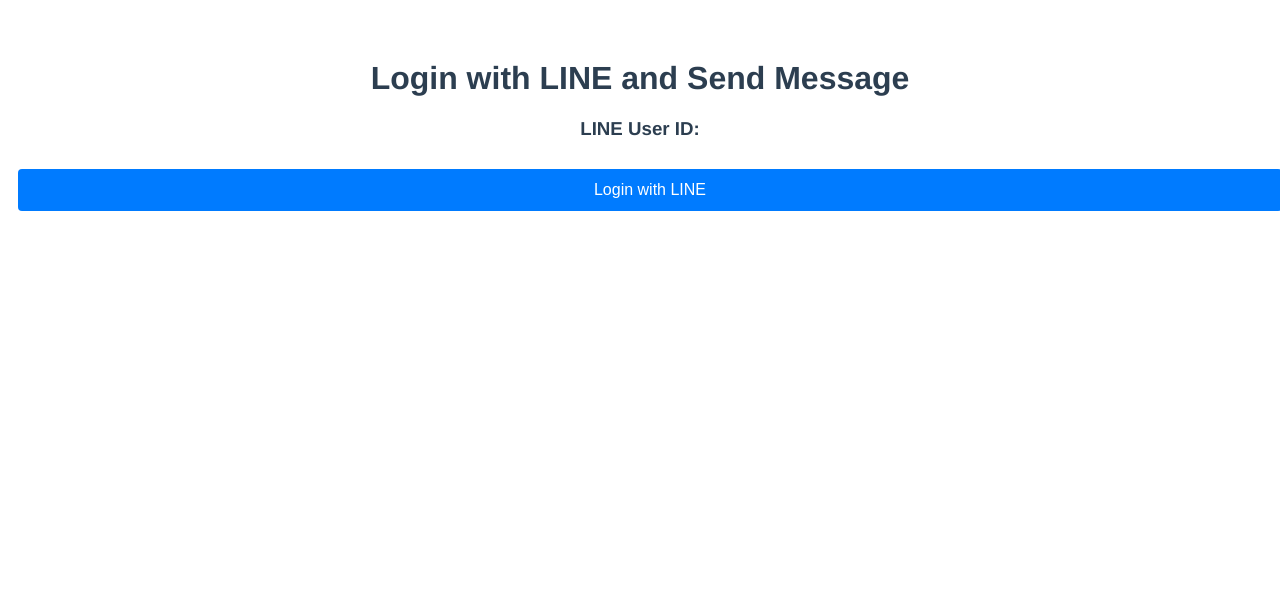
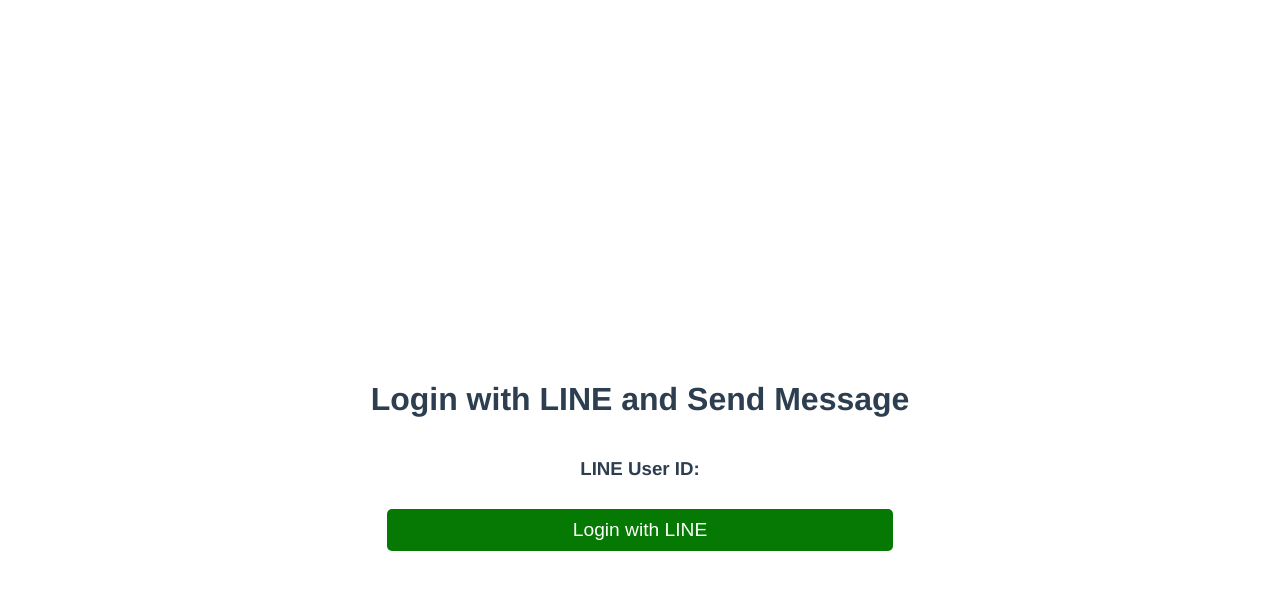
Before and after one commit to WeZaPro/LIFFAPP-CONVERSION, a Vue app: page / in a window 1280 px wide. Shown: the top 590 px of the page. Built offline with nearby package versions, Linux system fonts and the light colour scheme; no server answers.

Commit message:
update login page5

```diff
--- a/src/views/Home.vue
+++ b/src/views/Home.vue
@@ -12,23 +12,26 @@
 
 <script>
 import liff from '@line/liff'
+import axios from 'axios'
 import Cookies from 'js-cookie'
-import axios from 'axios'
 
 export default {
   data() {
     return {
-      lineUid_fromToken: '',
+      imgShow: 'https://www.doctorgarn.com/wp-content/uploads/2024/01/bg4-03.png',
+      imgBanner: 'https://www.doctorgarn.com/wp-content/uploads/2024/01/font-2.png',
       _profile: {},
       _profilePictureUrl: '',
       userId: null,
+      _userId: null,
+      lineUid_fromToken: '',
       accessToken: null,
       adsId: null,
       adsId_cookieValue: null,
-      url: process.env.VITE_LIFF_LOGIN_URL,
-      _clientId: 'YOUR_CLIENT_ID',
-      _clientSecret: 'YOUR_CLIENT_SECRET',
-      _api_sendMessage: process.env.VITE_API_URL + '/send-message',
+      // url: process.env.VITE_LIFF_LOGIN_URL,
+      // _clientId: 'YOUR_CLIENT_ID',
+      // _clientSecret: 'YOUR_CLIENT_SECRET',
+      // _api_sendMessage: process.env.VITE_API_URL + '/send-message',
     }
   },
   methods: {
@@ -244,7 +247,6 @@
   mounted() {
     // console.log('VITE_LIFF_ID ', import.meta.env.VITE_LIFF_ID_LOGIN)
     this.lineUid_fromToken = Cookies.get('_userId')
-
     if (this.lineUid_fromToken) {
       console.log('User ID from cookie:', this.lineUid_fromToken)
       this._userId = this.lineUid_fromToken
@@ -259,7 +261,7 @@
 }
 </script>
 
-<style>
+<!-- <style>
 .button {
   display: inline-block;
   padding: 12px 24px;
@@ -281,4 +283,44 @@
 .expanded-button {
   width: 100%;
 }
+</style> -->
+
+<style scoped>
+.container {
+  display: flex;
+  flex-direction: column;
+  align-items: center;
+  justify-content: center;
+  min-height: 100vh;
+  text-align: center;
+}
+img {
+  margin-top: 10px;
+}
+
+#app {
+  display: flex;
+  flex-direction: column;
+  align-items: center;
+  justify-content: center;
+  height: 100vh;
+  text-align: center;
+}
+
+.button {
+  width: 40%;
+  margin: 10px;
+  padding: 10px;
+  font-size: 1.2em;
+  text-align: center;
+  border: none;
+  border-radius: 5px;
+  background-color: #067904;
+  color: white;
+  cursor: pointer;
+}
+
+.button:hover {
+  background-color: #7a035f;
+}
 </style>
```
